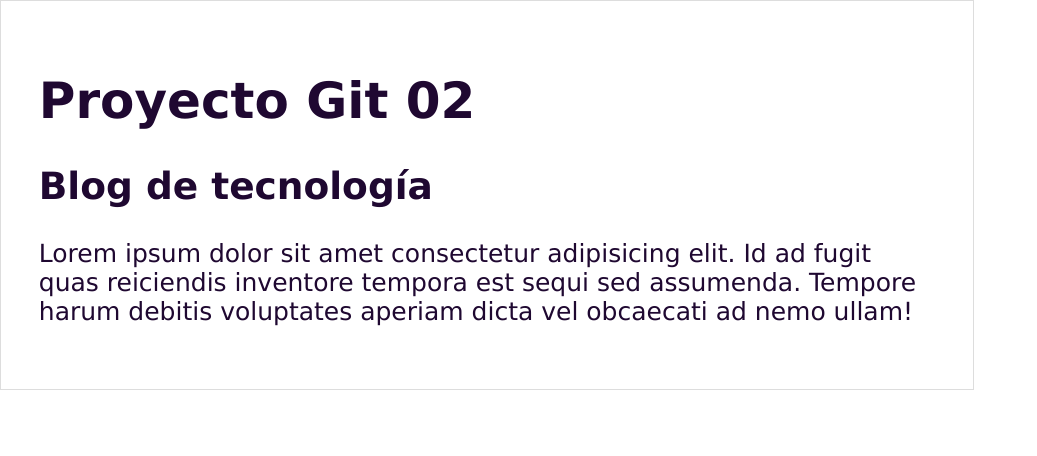
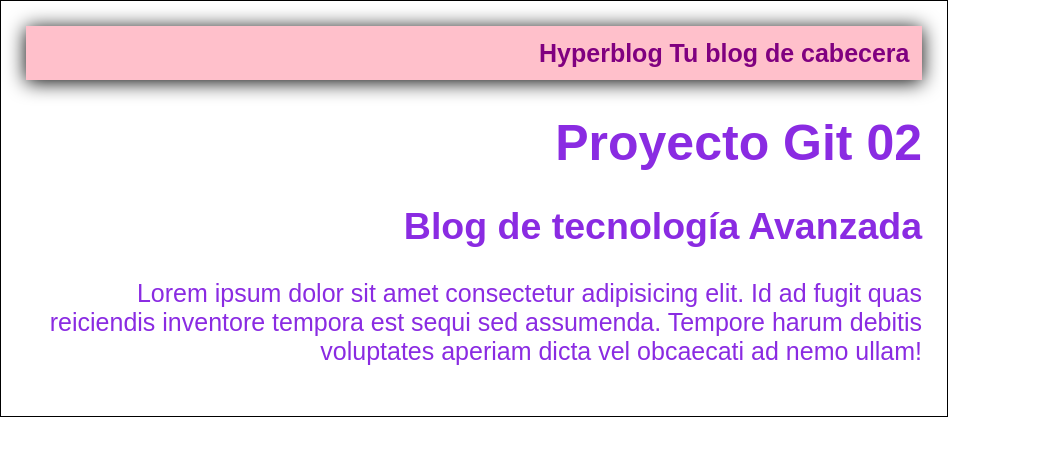
Before and after one commit to Dayanitaaaa/ProyectoGit2, a plain HTML site: page index.html in a window 1280 px wide. Shown: the whole page, without its empty margins (0-1037 px from the left). Drawn offline with Linux system fonts and the light colour scheme.

Commit message:
el header actualizado

```diff
--- a/index.html
+++ b/index.html
@@ -8,9 +8,14 @@
     </head>
     <body>
     <div id="container">
+        <div id="header">
+            Hyperblog
+            <span id="tagline">
+                Tu blog de cabecera</span>
+        </div>
     <h1>Proyecto Git 02</h1>
     <div id="post">
-        <h2>Blog de tecnología</h2>
+        <h2>Blog de tecnología Avanzada</h2>
         <p>
         Lorem ipsum dolor sit amet consectetur adipisicing elit. Id ad fugit
         quas reiciendis inventore tempora est sequi sed assumenda. Tempore harum
--- a/styles.css
+++ b/styles.css
@@ -1,16 +1,26 @@
-    body{
-    color: rgb(31, 8, 49);
+body{
+    color: blueviolet;
     text-align: center;
-    font-family: 'Lucida Sans', 'Lucida Sans Regular', 'Lucida Grande', 'Lucida Sans Unicode', Geneva, Verdana, sans-serif;
+    font-family: Arial, Helvetica, sans-serif;
     font-size: 25px;
-    margin: 0;
-    padding: 0;
-    }
+    margin: auto;
+    padding: auto;
+}
 
-    #container{
-        width: 70%;
-        padding: 1cm;
-        text-align: left;
-        border: 1px solid #ddd;
-        margin: 0, auto;
-    }
+#header{
+    background-color: pink;
+    box-shadow: 0px 2px 20px 0px black;
+    color: purple ;
+    font-weight: bold;
+    margin: 0px ;
+    padding: 0.5em;
+}
+
+#container{
+    width: 70%;
+    padding: 1em;
+    text-align: right;
+    border: 1px solid black;
+    margin: 0,auto;
+
+}
```
